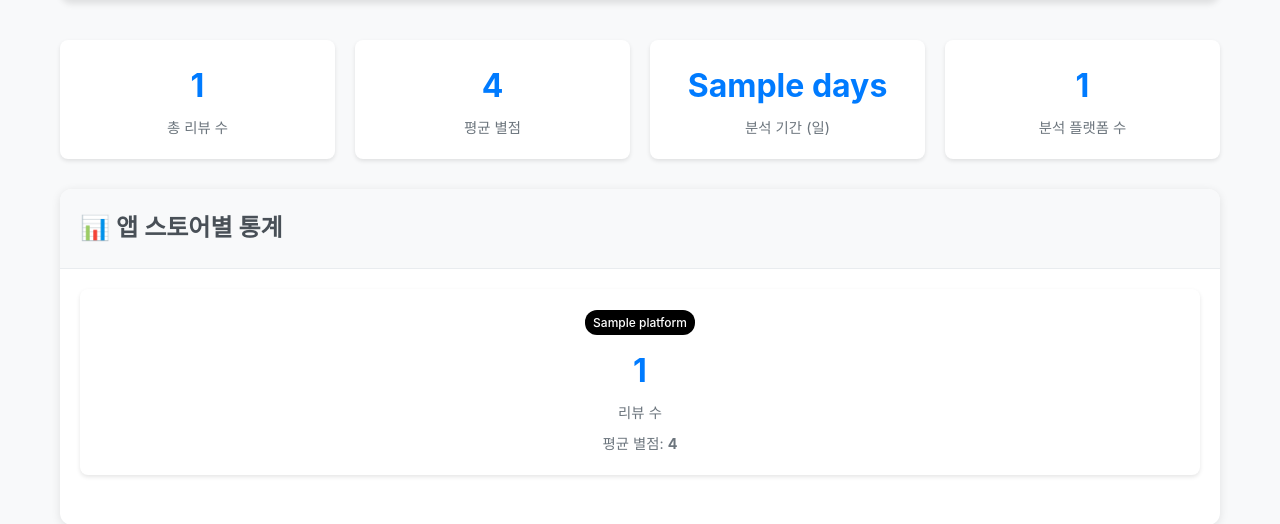
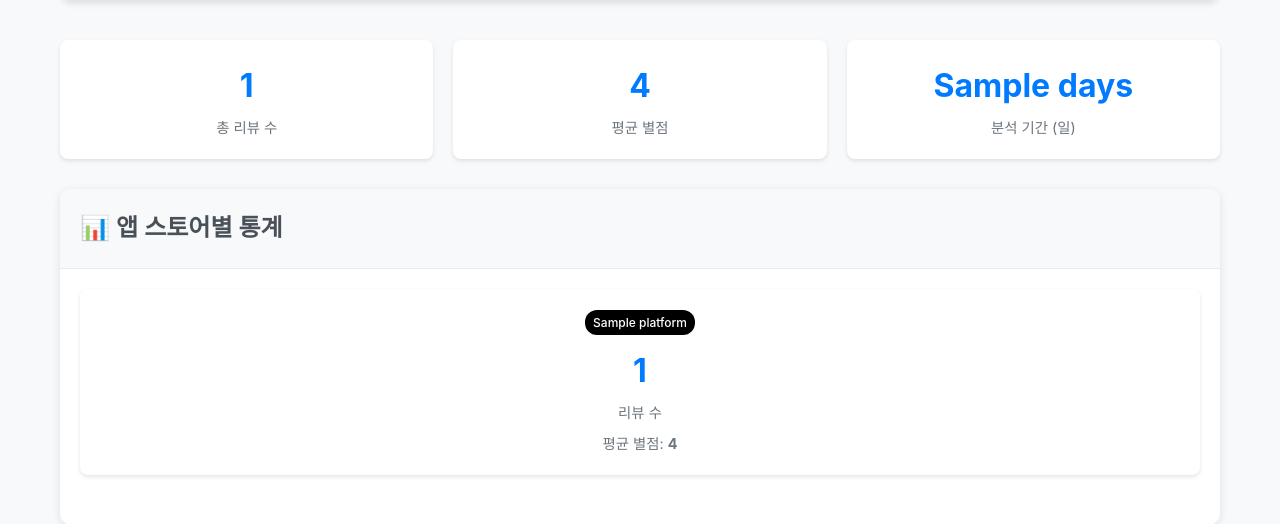
Before and after one commit to yoonseopshin/playstore-review, a Python web app: template templates/report.html in a window 1280 px wide. Shown: the part 215-739 px from the top of the page. Run offline with Jinja, Linux system fonts and the light colour scheme; the template is opened without the code that fills it: most values are stand-ins (such as "Sample title", 1, 10 or a date in 2020); grey boxes marked "Sample" are stand-in pictures.

Commit message:
Remove platform section

```diff
--- a/templates/report.html
+++ b/templates/report.html
@@ -360,12 +360,6 @@
                 <div class="stat-number">{{ days }}</div>
                 <div class="stat-label">분석 기간 (일)</div>
             </div>
-            {% if platform_stats %}
-            <div class="stat-card">
-                <div class="stat-number">{{ platform_stats|length }}</div>
-                <div class="stat-label">분석 플랫폼 수</div>
-            </div>
-            {% endif %}
         </div>
 
         <!-- Platform Statistics -->
```
